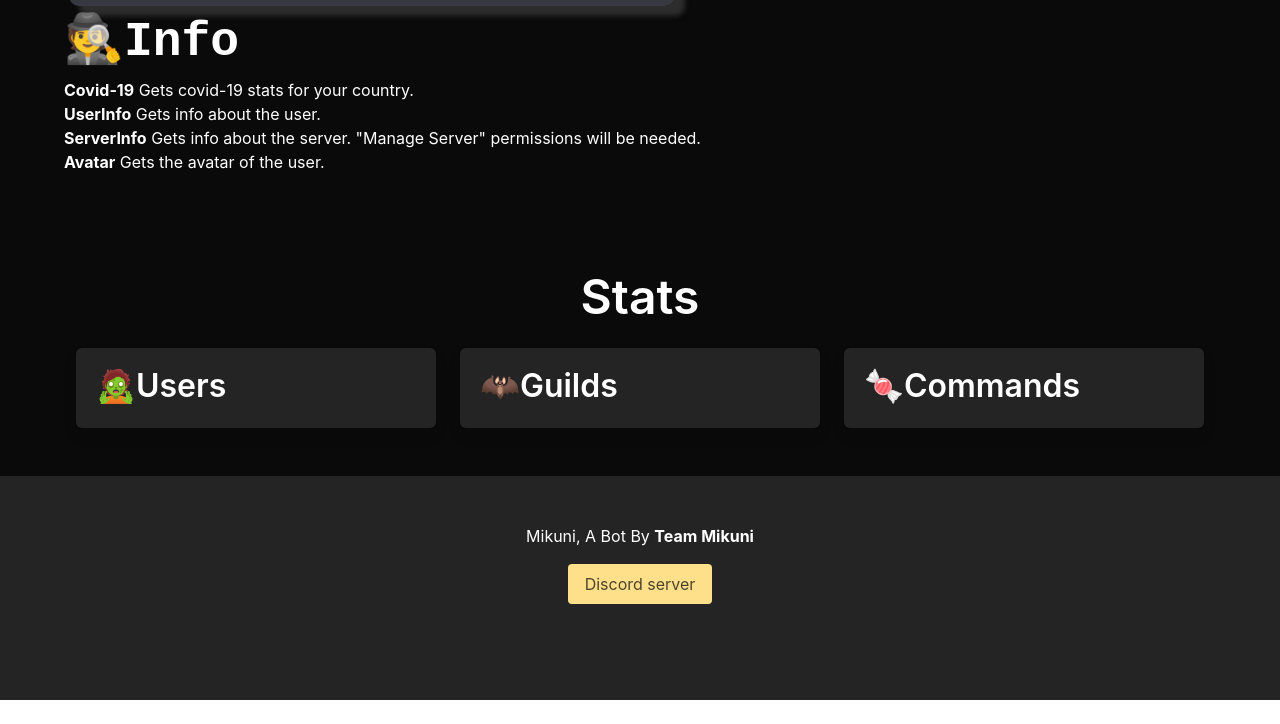
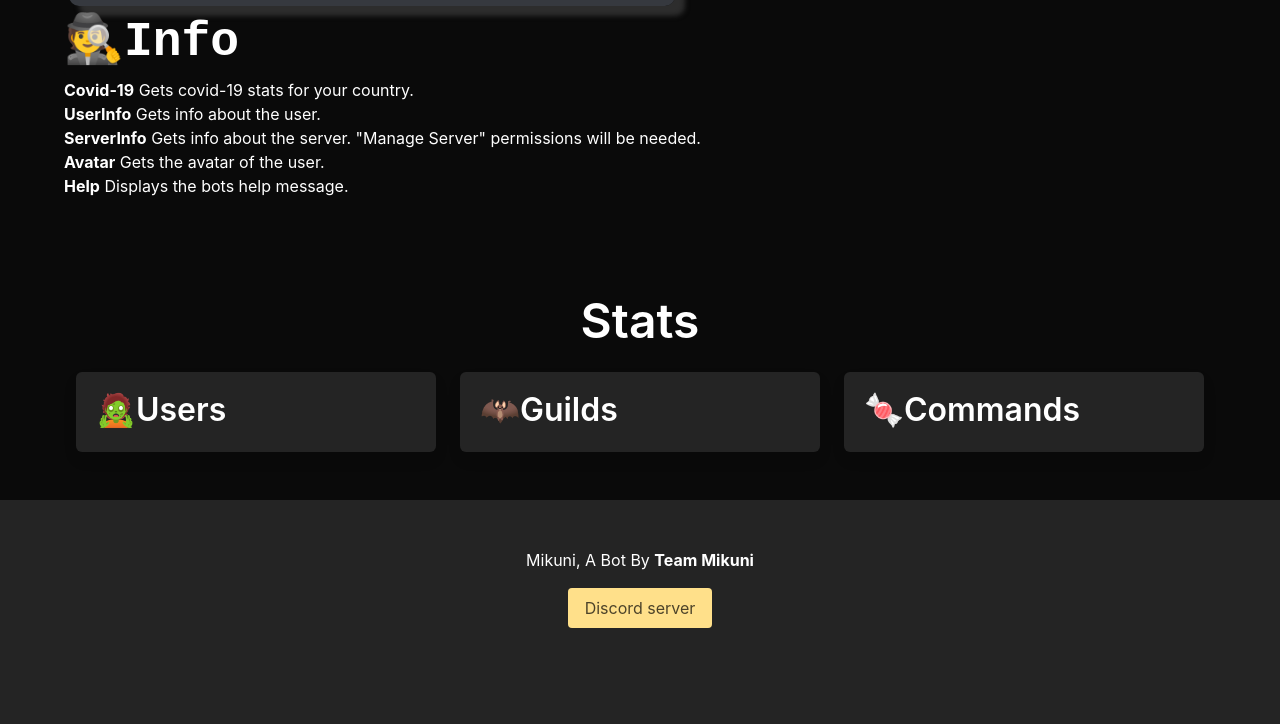
Before and after one commit to Magnimont/Mikuni-Website, a plain HTML site: page index.html in a window 1280 px wide. Shown: the part 4008-4732 px from the top of the page. Before the commit the page ends 4708 px from the top, so only its background shows below. Drawn offline with nearby package versions, Linux system fonts and the light colour scheme; no server answers.

Commit message:
Added the help command
Added the help command and what it does to the info category. (I'm scared I got a little confused and did something wrong XD)

```diff
--- a/index.html
+++ b/index.html
@@ -363,6 +363,10 @@
             <b>Avatar</b>
             Gets the avatar of the user.
           </li>
+          <li>
+            <b>Help</b>
+            Displays the bots help message.
+          </li>
         </ul>
       </div>
       <img
```
